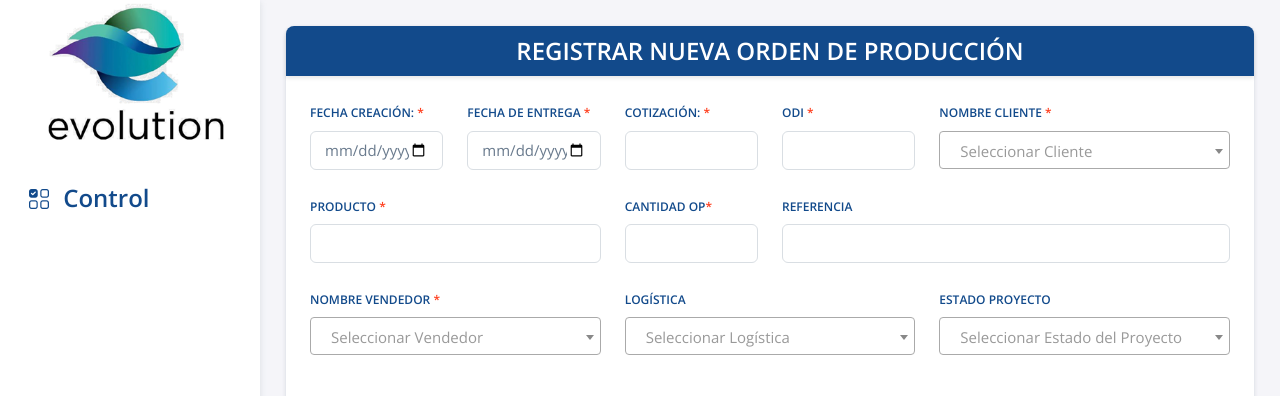
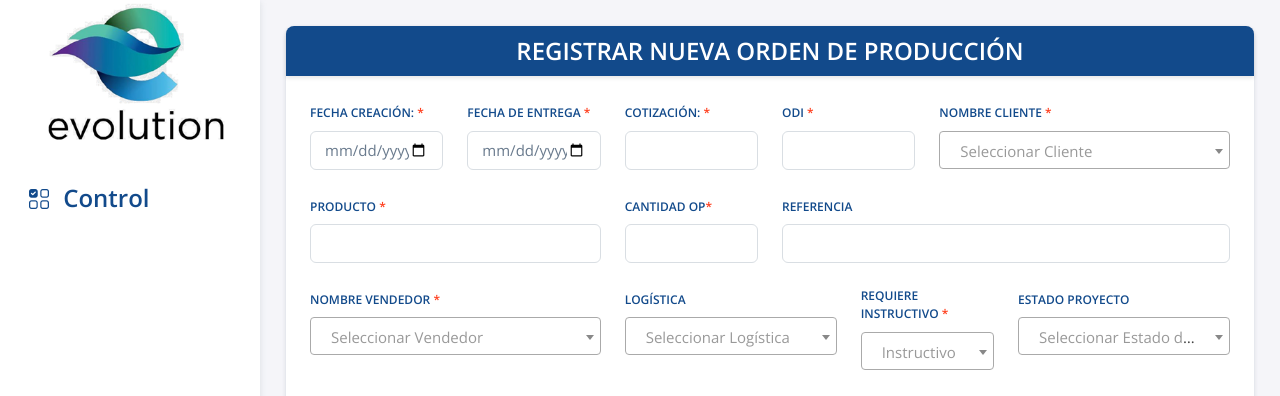
Before and after one commit to hmedina2024/Evolution_plastic_V1, a Flask app: page /registrar-op in a window 1280 px wide. Shown: the top 396 px of the page. Run offline with Flask 3, Linux system fonts and the light colour scheme; the visitor is signed in with stand-in values (Sample User, id 1); data that the repository does not hold is empty; parts of the project's set-up code (start-up, migrations or seed data) failed here and were passed over; some libraries are stand-ins or nearby versions.

Commit message:
Se agrega campo instructivo a formulario form_op.html y se corrige error al cargar una OP

```diff
--- a/my-app/conexion/models.py
+++ b/my-app/conexion/models.py
@@ -217,6 +217,7 @@ class OrdenProduccion(db.Model):
     descripcion_general = db.Column(db.Text, nullable=True)
     empaque = db.Column(db.String(100), nullable=True)
     logistica = db.Column(db.String(100), nullable=True) # Nuevo campo para logística
+    instructivo = db.Column(db.String(10), nullable=True) # Nuevo campo instructivo
     estado_proyecto = db.Column(db.String(200), nullable=True)
     materiales = db.Column(db.Text, nullable=True) # Considerar si aún es necesario
     fecha_registro = db.Column(db.DateTime, default=func.now(), nullable=False)
--- a/my-app/controllers/funciones_home.py
+++ b/my-app/controllers/funciones_home.py
@@ -1644,6 +1644,7 @@ def procesar_form_op(dataForm, files):
     descripcion_general_op_val = dataForm.get('descripcion_general_op')
     empaque_val = dataForm.get('empaque')
     logistica_val = dataForm.get('logistica') # Obtener logística
+    instructivo_val = dataForm.get('instructivo')
     estado_proyecto_val = dataForm.get('estado_proyecto')
     urls_list = dataForm.getlist('urls[]') # Obtener lista de URLs
     # materiales_op_val = dataForm.get('materiales_op') # Eliminado
@@ -1929,6 +1930,7 @@ def procesar_form_op(dataForm, files):
             descripcion_general=descripcion_general_op_val,
             empaque=empaque_val,
             logistica=logistica_val, # Añadir logística
+            instructivo=instructivo_val, # Añadir logística
             estado_proyecto=estado_proyecto_val,
             # materiales=materiales_op_val, # Eliminado
             id_usuario_registro=id_usuario_registro
@@ -1936,8 +1938,8 @@ def procesar_form_op(dataForm, files):
         db.session.add(orden)
         db.session.flush()
 
-        if nombre_render_a_guardar:
-            nuevo_render = RendersOP(id_op=orden.id_op, render_path=nombre_render_a_guardar)
+        if path_render_a_guardar:
+            nuevo_render = RendersOP(id_op=orden.id_op, render_path=path_render_a_guardar)
             db.session.add(nuevo_render)
 
         for doc_info in documentos_a_guardar:
--- a/my-app/templates/public/ordenproduccion/form_op.html
+++ b/my-app/templates/public/ordenproduccion/form_op.html
@@ -69,7 +69,7 @@
           <select name="id_empleado" id="id_empleado" class="form-control select2" required></select>
           <div class="invalid-feedback">Por favor, seleccione un vendedor.</div>
         </div>
-        <div class="col-md-4">
+        <div class="col-md-3">
           <label for="logistica" class="form-label fw-bold text-primary">LOGÍSTICA</label>
           <select name="logistica" id="logistica" class="form-control select2" >
             <option value="" disabled selected>Seleccionar Logística</option>
@@ -77,7 +77,14 @@
           </select>
           <div class="invalid-feedback">Por favor, seleccione un estado.</div>
         </div>
-        <div class="col-md-4">
+        <div class="col-md-2">
+          <label for="instructivo" class="form-label fw-bold text-primary">REQUIERE INSTRUCTIVO <span class="text-danger">*</span></label>
+          <select name="instructivo" id="instructivo" class="form-control select2" required>
+            <option value="" disabled selected>Requiere Instructivo</option>
+            <option value="SI">SI</option><option value="NO">NO</option>
+          </select>
+        </div>
+        <div class="col-md-3">
           <label for="estado_proyecto" class="form-label fw-bold text-primary">Estado proyecto</label>
           <select name="estado_proyecto" id="estado_proyecto" class="form-control select2">
             <option value="" selected>Seleccionar Estado del Proyecto</option>
@@ -536,6 +543,7 @@ updateRenderPreview(); // Inicializar con la imagen por defecto
   setupSelect2('#id_supervisor', "{{ url_for('api_supervisores') }}", 'Seleccionar Supervisor', 'supervisores', 'id_empleado', 'nombre_empleado', false, false, true);
   $('#estado').select2({ placeholder: 'Seleccionar Estado', allowClear: true, minimumResultsForSearch: Infinity, width: '100%' });
   $('#logistica').select2({ placeholder: 'Seleccionar Logística', allowClear: true, minimumResultsForSearch: Infinity, width: '100%' });
+  $('#instructivo').select2({ placeholder: 'Instructivo', allowClear: true, minimumResultsForSearch: Infinity, width: '100%' });
   $('#estado_proyecto').select2({ placeholder: 'Seleccionar Estado del Proyecto', allowClear: true, minimumResultsForSearch: Infinity, width: '100%' });
 
   // --- INICIO: Selector Global de Procesos para la OP ---
@@ -1160,6 +1168,9 @@ updateRenderPreview(); // Inicializar con la imagen por defecto
     const logisticaVal = $('#logistica').val();
     formData.append('logistica', logisticaVal === null ? '' : logisticaVal);
 
+    const instructivoVal = $('#instructivo').val();
+    formData.append('instructivo', instructivoVal === null ? '' : instructivoVal);
+
     const estadoProyectoVal = $('#estado_proyecto').val();
     formData.append('estado_proyecto', estadoProyectoVal === null ? '' : estadoProyectoVal);
 
```
